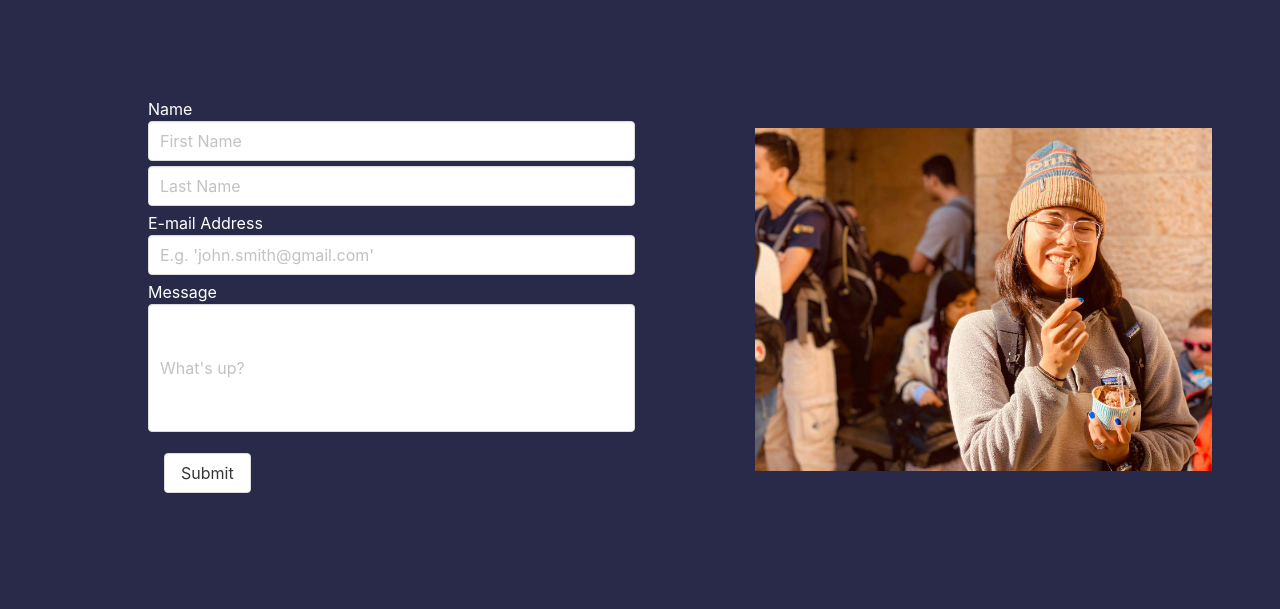
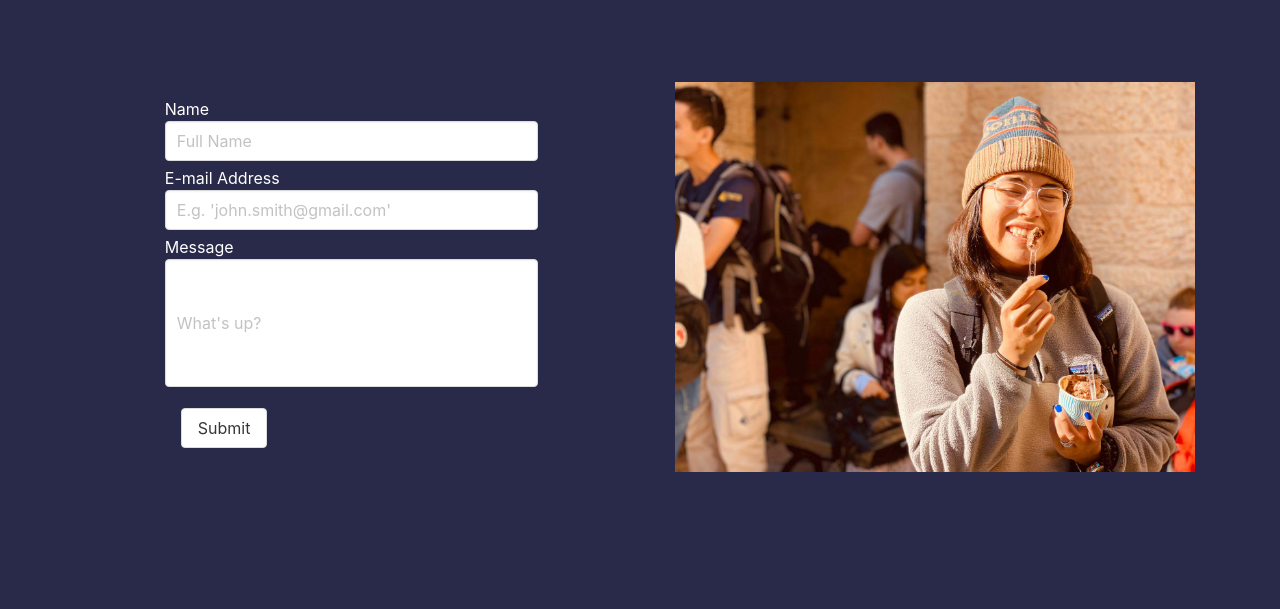
Before and after one commit to swyner97/my-portfolio2, a plain HTML site: page index.html in a window 1280 px wide. Shown: the part 2878-3487 px from the top of the page. Drawn offline with nearby package versions, Linux system fonts and the light colour scheme.

Commit message:
fix form sizing

```diff
--- a/css/style.css
+++ b/css/style.css
@@ -108,6 +108,7 @@ img[title]:hover::after{
 form {
  margin: 50px;
  padding: 50px;
+ width: 40%;
 }
 
 .input, .textarea {
--- a/index.html
+++ b/index.html
@@ -157,13 +157,12 @@
         <div class="form is-flex is-justify-content-space-evenly is-align-items-center">
             <form type="email" name="email" action="https://formsubmit.co/swyner97@gmail.com" method="POST">
                 <p>Name</p>
-                <input type="text" class="input is-normal" placeholder="First Name">
-                <input type="text" class="input is-normal" placeholder="Last Name">
+                <input type="text" class="input is-normal" name ="name" placeholder="Full Name">
                 <p>E-mail Address</p>
-                <input class="input" type="email" placeholder="E.g. 'john.smith@gmail.com'">
+                <input class="input" type="email" name="email" placeholder="E.g. 'john.smith@gmail.com'">
                 <p>Message</p>
-                <input class="fixed size textarea" placeholder="What's up?" type="text"></input>
-                <button class="button">Submit</button>
+                <input class="fixed size textarea" name="message" placeholder="What's up?" type="text"></input>
+                <button  type="submit" class="button">Submit</button>
             </form>
             <div class="sarah-container">
                 <img src="./images/Sarah.jpg" class="sarah">
```
